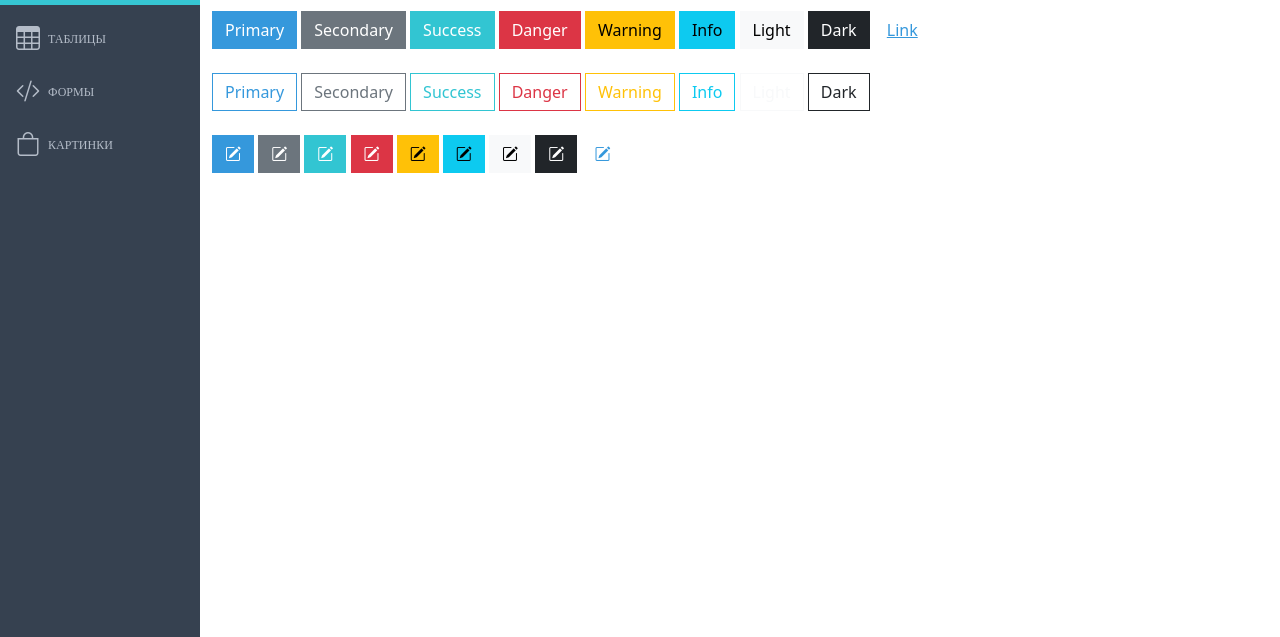
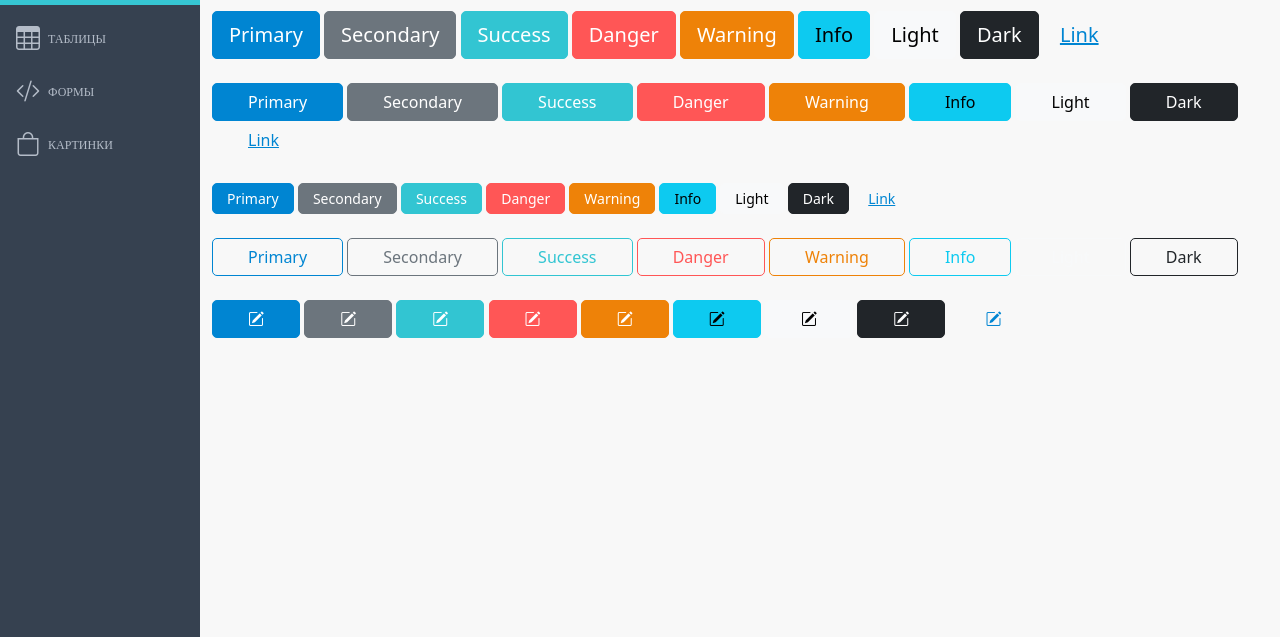
Before and after one commit to begroupcompanies/uikit, a website: page examples/index.html in a window 1280 px wide. Shown: the part 163-800 px from the top of the page. Drawn offline with nearby package versions, Linux system fonts and the light colour scheme.

Commit message:
update button style

```diff
--- a/examples/index.html
+++ b/examples/index.html
@@ -54,6 +54,19 @@
                     </div>
                     <div class="row mb-md-4 mb-2">
                         <div class="col">
+                            <button type="button" class="btn btn-primary btn-lg">Primary</button>
+                            <button type="button" class="btn btn-secondary btn-lg">Secondary</button>
+                            <button type="button" class="btn btn-success btn-lg">Success</button>
+                            <button type="button" class="btn btn-danger btn-lg">Danger</button>
+                            <button type="button" class="btn btn-warning btn-lg">Warning</button>
+                            <button type="button" class="btn btn-info btn-lg">Info</button>
+                            <button type="button" class="btn btn-light btn-lg">Light</button>
+                            <button type="button" class="btn btn-dark btn-lg">Dark</button>
+                            <button type="button" class="btn btn-link btn-lg">Link</button>
+                        </div>
+                    </div>
+                    <div class="row mb-md-4 mb-2">
+                        <div class="col">
                             <button type="button" class="btn btn-primary">Primary</button>
                             <button type="button" class="btn btn-secondary">Secondary</button>
                             <button type="button" class="btn btn-success">Success</button>
@@ -63,6 +76,19 @@
                             <button type="button" class="btn btn-light">Light</button>
                             <button type="button" class="btn btn-dark">Dark</button>
                             <button type="button" class="btn btn-link">Link</button>
+                        </div>
+                    </div>
+                    <div class="row mb-md-4 mb-2">
+                        <div class="col">
+                            <button type="button" class="btn btn-primary btn-sm">Primary</button>
+                            <button type="button" class="btn btn-secondary btn-sm">Secondary</button>
+                            <button type="button" class="btn btn-success btn-sm">Success</button>
+                            <button type="button" class="btn btn-danger btn-sm">Danger</button>
+                            <button type="button" class="btn btn-warning btn-sm">Warning</button>
+                            <button type="button" class="btn btn-info btn-sm">Info</button>
+                            <button type="button" class="btn btn-light btn-sm">Light</button>
+                            <button type="button" class="btn btn-dark btn-sm">Dark</button>
+                            <button type="button" class="btn btn-link btn-sm">Link</button>
                         </div>
                     </div>
                     <div class="row mb-md-4 mb-2">
--- a/package.json
+++ b/package.json
@@ -1,6 +1,6 @@
 {
   "name": "@begroupcompanies/uikit",
-  "version": "1.0.1",
+  "version": "1.0.2",
   "description": "",
   "main": "src/index.js",
   "scripts": {
--- a/src/style.scss
+++ b/src/style.scss
@@ -1,4 +1,6 @@
-$primary: #3598dc;
+$primary: #0085D2;
+$warning: #EE8208;
+$danger: #FF5656;
 $success: #32c5d2;
 
 $input-border-radius: 0;
@@ -8,14 +10,99 @@ $component-active-bg: #36c6d3;
 
 $form-select-border-radius: 0;
 
-$btn-border-radius: 0;
-$btn-border-radius-sm: 0;
-$btn-border-radius-lg: 0;
+$btn-border-radius-sm: 5px;
+$btn-padding-x-sm: 14px;
+
+$btn-border-radius: 5px;
+$btn-padding-x: 35px;
+
+$btn-border-radius-lg: 5px;
+
+//$btn-hover-bg-tint-amount: -20%;
 
 $pagination-border-radius: 0;
 
 @import "~bootstrap";
 @import '~bootstrap-icons/font/bootstrap-icons.css';
+
+@mixin button-variant(
+  $background,
+  $border,
+  $color: color-contrast($background),
+  $hover-background: shade-color($background, $btn-hover-bg-shade-amount),
+  $hover-border: if($color == $color-contrast-light, shade-color($border, $btn-hover-border-shade-amount), tint-color($border, $btn-hover-border-tint-amount)),
+  $hover-color: color-contrast($hover-background),
+  $active-background: if($color == $color-contrast-light, shade-color($background, $btn-active-bg-shade-amount), tint-color($background, $btn-active-bg-tint-amount)),
+  $active-border: if($color == $color-contrast-light, shade-color($border, $btn-active-border-shade-amount), tint-color($border, $btn-active-border-tint-amount)),
+  $active-color: color-contrast($active-background),
+  $disabled-background: $background,
+  $disabled-border: $border,
+  $disabled-color: color-contrast($disabled-background)
+) {
+  color: $color;
+  @include gradient-bg($background);
+  border-color: $border;
+  @include box-shadow($btn-box-shadow);
+
+  &:hover {
+    color: $hover-color;
+    @include gradient-bg($hover-background);
+    border-color: $hover-border;
+  }
+
+  .btn-check:focus + &,
+  &:focus {
+    color: $hover-color;
+    @include gradient-bg($hover-background);
+    border-color: $hover-border;
+    @if $enable-shadows {
+      @include box-shadow($btn-box-shadow, 0 0 0 $btn-focus-width rgba(mix($color, $border, 15%), .5));
+    } @else {
+      // Avoid using mixin so we can pass custom focus shadow properly
+      box-shadow: 0 0 0 $btn-focus-width rgba(mix($color, $border, 15%), .5);
+    }
+  }
+
+  .btn-check:checked + &,
+  .btn-check:active + &,
+  &:active,
+  &.active,
+  .show > &.dropdown-toggle {
+    color: $active-color;
+    background-color: $active-background;
+    // Remove CSS gradients if they're enabled
+    background-image: if($enable-gradients, none, null);
+    border-color: $active-border;
+
+    &:focus {
+      @if $enable-shadows {
+        @include box-shadow($btn-active-box-shadow, 0 0 0 $btn-focus-width rgba(mix($color, $border, 15%), .5));
+      } @else {
+        // Avoid using mixin so we can pass custom focus shadow properly
+        box-shadow: 0 0 0 $btn-focus-width rgba(mix($color, $border, 15%), .5);
+      }
+    }
+  }
+
+  &:disabled,
+  &.disabled {
+    color: $disabled-color;
+    background-color: $disabled-background;
+    // Remove CSS gradients if they're enabled
+    background-image: if($enable-gradients, none, null);
+    border-color: $disabled-border;
+  }
+}
+
+@each $color, $value in $theme-colors {
+  .btn-#{$color} {
+    @include button-variant($value, $value);
+  }
+}
+
+body {
+  background: #F8F8F8;
+}
 
 header {
   height: 80px;
@@ -94,9 +181,11 @@ header {
   }
 }
 
-.btn-primary, .btn-success {
-  color: white;
+.btn-primary, .btn-success, .btn-warning, .btn-danger {
+  color: white !important;
+}
 
+.btn-outline-primary, .btn-outline-success, .btn-outline-warning, .btn-outline-danger {
   &:hover {
     color: white;
   }
--- a/webpack.config.js
+++ b/webpack.config.js
@@ -23,22 +23,6 @@ module.exports = {
                     // Translates CSS into CommonJS
                     'css-loader',
                     'sass-loader',
-                    {
-                        // Run postcss actions
-                        loader: 'postcss-loader',
-                        options: {
-                            // `postcssOptions` is needed for postcss 8.x;
-                            // if you use postcss 7.x skip the key
-                            postcssOptions: {
-                                // postcss plugins, can be exported to postcss.config.js
-                                plugins: function () {
-                                    return [
-                                        require('autoprefixer')
-                                    ];
-                                }
-                            }
-                        }
-                    },
                 ]
             },
         ],
```
Also changed, not shown: dist/bundle.css.
